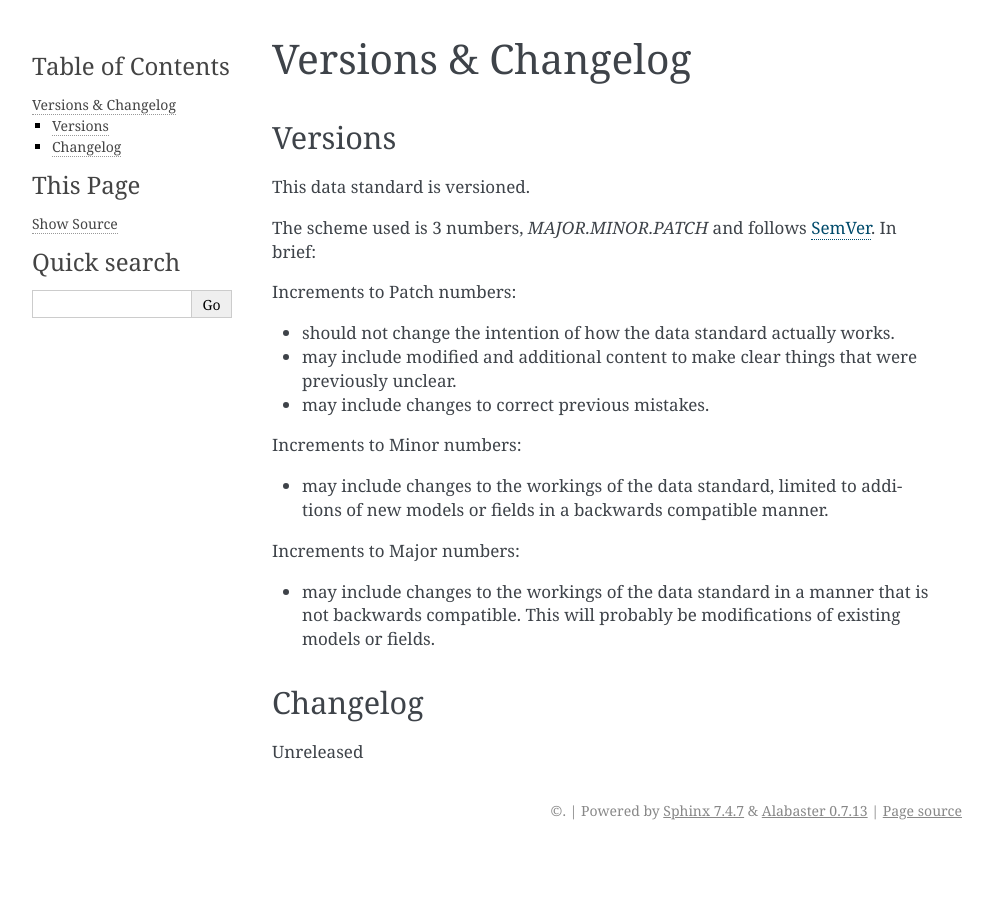
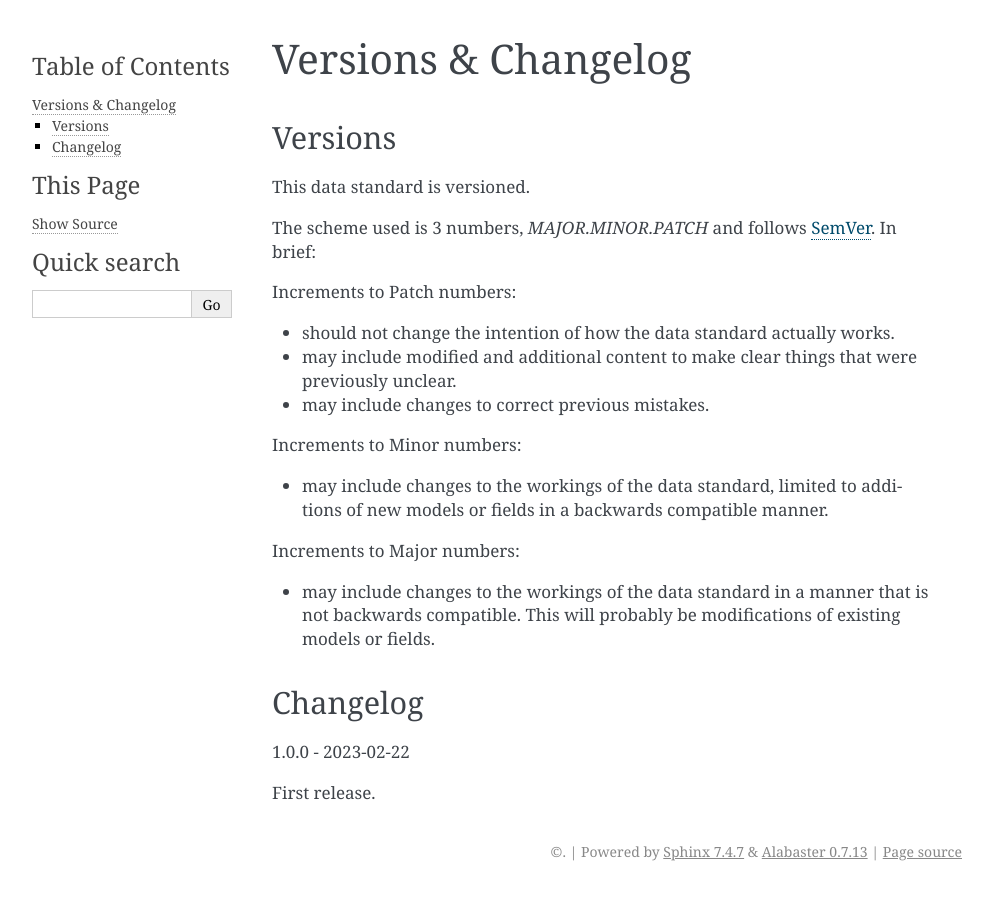
Before and after one commit to INDIGO-Initiative/indigo-data-standard-joining-up, a Sphinx documentation site: the page built from docs/versions_changelog.rst, in a window 1280 px wide. Shown: the whole page, without its empty margins (148-1141 px from the left). Built offline with Sphinx 7.4.7, drawn with Linux system fonts in a browser that asks for light colours.

Commit message:
Release 1.0.0

```diff
--- a/docs/versions_changelog.rst
+++ b/docs/versions_changelog.rst
@@ -25,4 +25,6 @@ Increments to Major numbers:
 Changelog
 ---------
 
-Unreleased
+1.0.0 - 2023-02-22
+
+First release.
```
